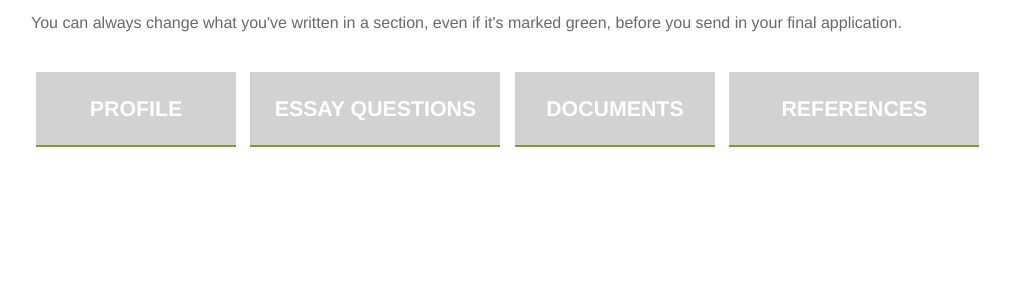
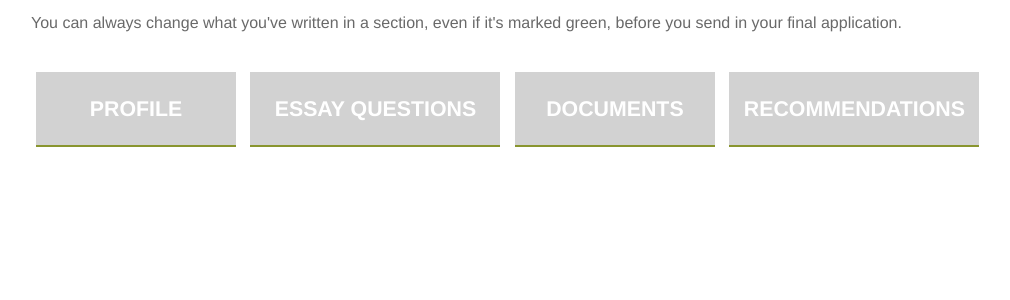
Before and after one commit to lizrush/CLFapplication, a Flask app: page / in a window 1280 px wide. Shown: the part 178-478 px from the top of the page, without its empty margins (129-1139 px from the left). Run offline with Flask 2, Linux system fonts and the light colour scheme; a user stored in the database is signed in; tables that the repository leaves empty hold one stand-in row (values such as "Sample post"); some libraries are stand-ins or nearby versions.

Commit message:
Fixed button on index

```diff
--- a/app/templates/index.html
+++ b/app/templates/index.html
@@ -7,7 +7,6 @@
 	<p>This application has four parts that you need to finish before you can send it to us. The buttons for each section will be gray until you finish answering that section's questions - when the button turns green, you're done!</p>
 
 	<p>You can always change what you've written in a section, even if it's marked green, before you send in your final application.</p>
-
 	</div>
 
 
@@ -21,7 +20,7 @@
 	<a href="{{ url_for('documents') }}"><div class="componentbutton shortened">DOCUMENTS
 	<div class="details">Give us your transcript and/or resume.</div></div></a>
 
-	<a href="{{ url_for('recommendations') }}"><div class="componentbutton">REFERENCES
+	<a href="{{ url_for('recommendations') }}"><div class="componentbutton">RECOMMENDATIONS
 	<div class="details">Let other people tell us about you.</div></div></a>
 </div></div>
 
```
Also changed, not shown: 1 other file.
